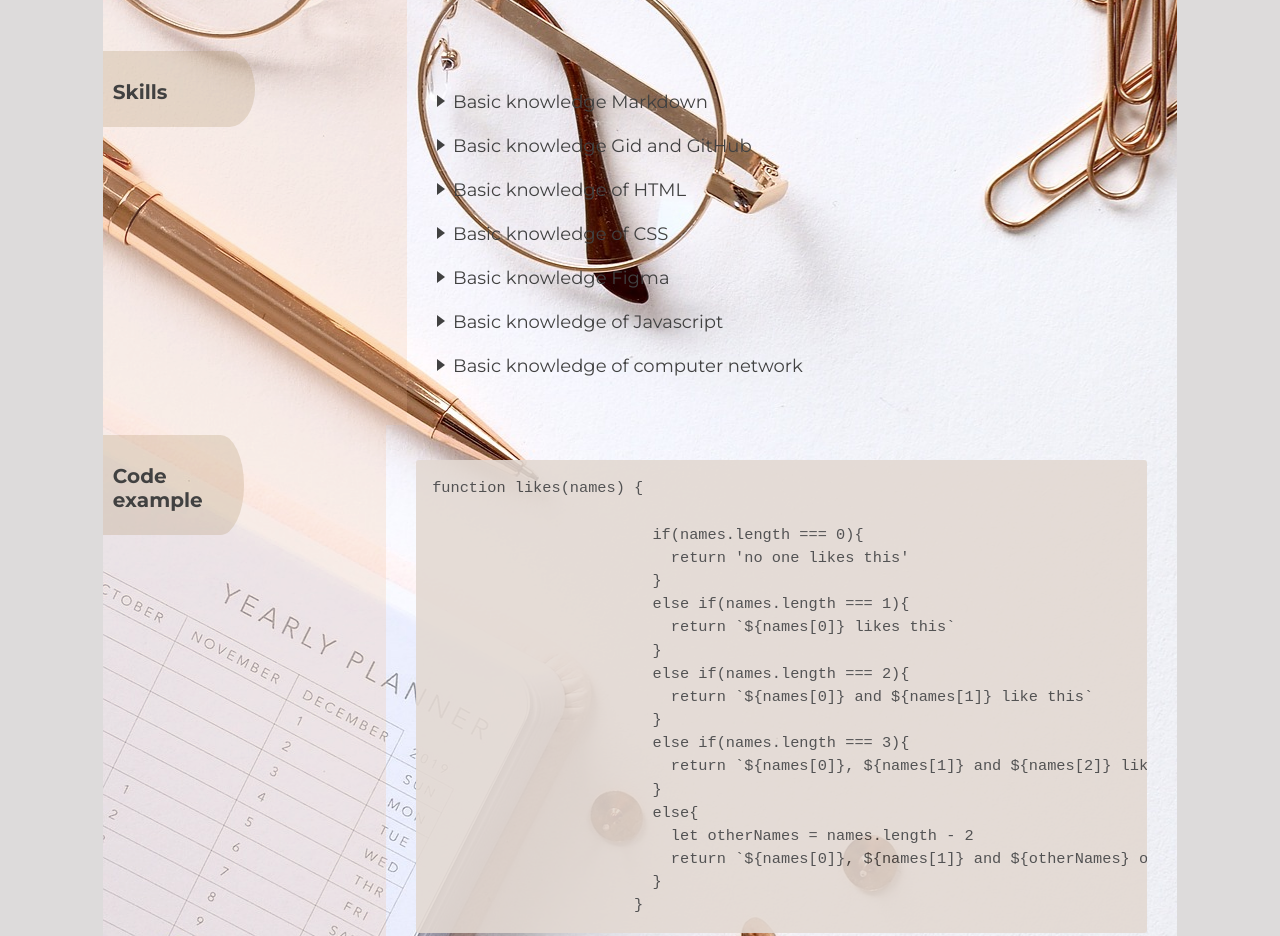
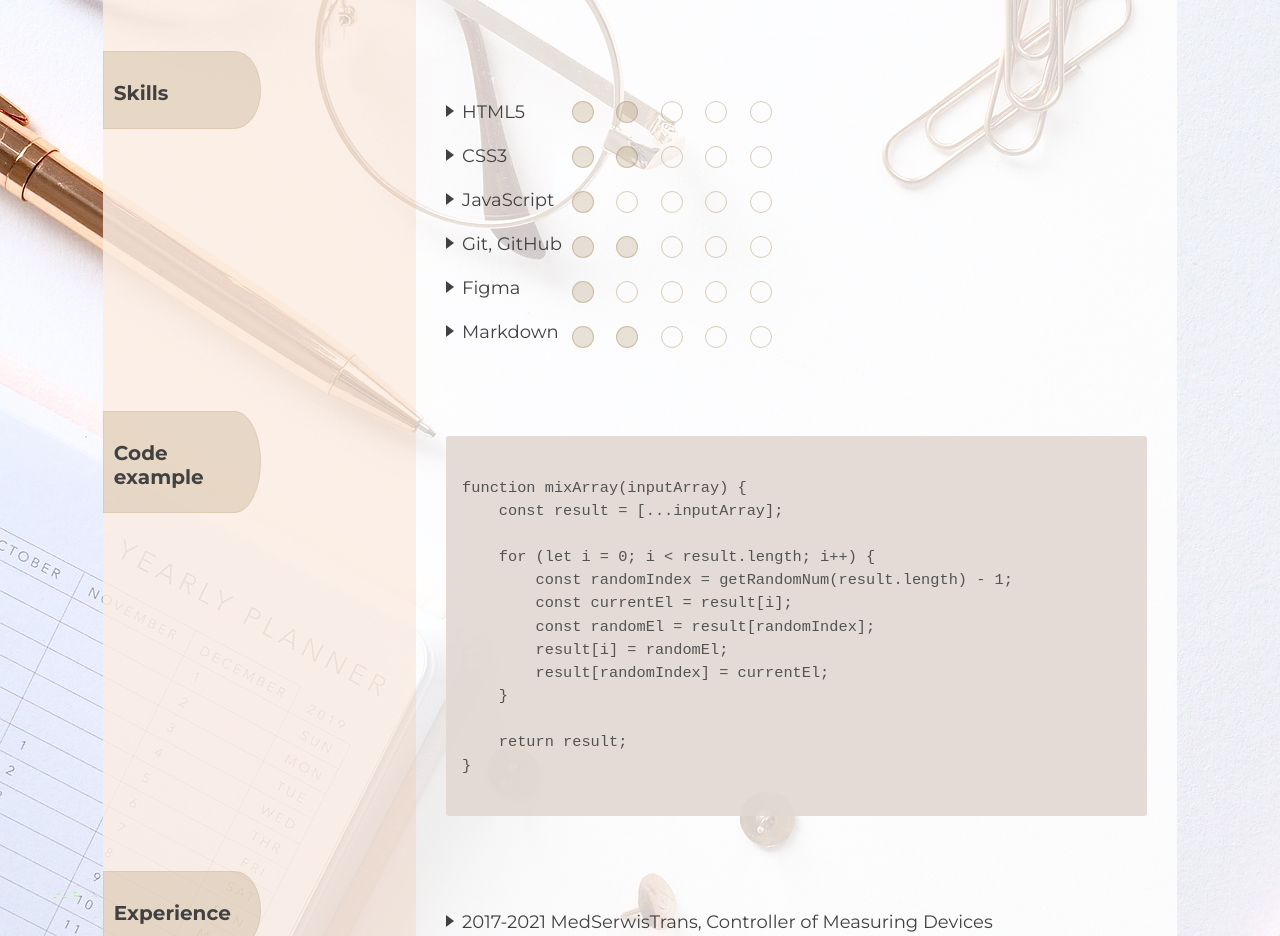
Before and after one commit to nastya-dmd/stage1-rsschool-cv, a plain HTML site: page index.html in a window 1280 px wide. Shown: the part 580-1516 px from the top of the page. Drawn offline with Linux system fonts and the light colour scheme.

Commit message:
feat: fix html markup, css styles and cv.md files

```diff
--- a/index.html
+++ b/index.html
@@ -12,7 +12,6 @@
 
 <body>
     <div class="container">
-        <div class="block">
         <header class="row">
             <div class="left">
                 <img src="./assets/img/Myimage.png" alt="my photo" class="avatar">
@@ -24,7 +23,7 @@
                         <li><a href="#skills">Skills</a></li>
                         <li><a href="#code">Code</a></li>
                         <li><a href="#experience">Experience</a></li>
-                            <li><a href="#education&courses">Education&Courses</a></li>
+                        <li><a href="#education">Education&Courses</a></li>
                         <li><a href="#projects">Projects</a></li>
                         <li><a href="#languages">Languages</a></li>
                     </ul>
@@ -40,14 +39,14 @@
                             <li>E-mail: <a
                                     href="mailto:iskhakova.anastasiya@gmail.com">iskhakova.anastasiya@gmail.com</a>
                             </li>
-                                <li>Location: Wroclaw, Poland</li>
-                                <li>GitHub: <a href="https://github.com/nastya-dmd" target="_blank">nastya-dmd</a></li>
+                            <li>Location: Wrocław, Poland</li>
+                            <li>GitHub: <a href="https://github.com/nastya-dmd" target="_blank">nastya-dmd</a>
+                            </li>
                         </ul>
                     </div>
                 </section>
             </div>
         </header>
-        </div>
         <main>
             <section class="row">
                 <div class="left" id="about">
@@ -56,9 +55,11 @@
                     </div>
                 </div>
                 <div class="right">
-                    <p>When an opportunity comes along the way, I prefer to take advantage of it. Career change is one
+                    <p>When an opportunity comes along the way, I prefer to take advantage of it. Career change is
+                        one
                         of
-                        them. My goal is to become a front-end developer. My strengths, like perseverance and interest
+                        them. My goal is to become a front-end developer. My strengths, like perseverance and
+                        interest
                         in
                         new things, will help in this.</p>
                 </div>
@@ -70,15 +71,60 @@
                     </div>
                 </div>
                 <div class="right">
+                    <div class="right-container">
                         <ul class="list">
-                        <li>Basic knowledge Markdown</li>
-                        <li>Basic knowledge Gid and GitHub</li>
-                        <li>Basic knowledge of HTML</li>
-                        <li>Basic knowledge of CSS</li>
-                        <li>Basic knowledge Figma</li>
-                        <li>Basic knowledge of Javascript</li>
-                        <li>Basic knowledge of computer network</li>
+                            <li>HTML5 </li>
+                            <li>CSS3</li>
+                            <li>JavaScript</li>
+                            <li>Git, GitHub</li>
+                            <li>Figma</li>
+                            <li>Markdown </li>
                         </ul>
+                        <div class="dots-container">
+                            <div class="dots-row">
+                                <div class="dots active"></div>
+                                <div class="dots active"></div>
+                                <div class="dots"></div>
+                                <div class="dots"></div>
+                                <div class="dots"></div>
+                            </div>
+                            <div class="dots-row">
+                                <div class="dots active"></div>
+                                <div class="dots active"></div>
+                                <div class="dots"></div>
+                                <div class="dots"></div>
+                                <div class="dots"></div>
+                            </div>
+                            <div class="dots-row">
+                                <div class="dots active"></div>
+                                <div class="dots"></div>
+                                <div class="dots"></div>
+                                <div class="dots"></div>
+                                <div class="dots"></div>
+                            </div>
+                            <div class="dots-row">
+                                <div class="dots active"></div>
+                                <div class="dots active"></div>
+                                <div class="dots"></div>
+                                <div class="dots"></div>
+                                <div class="dots"></div>
+                            </div>
+                            <div class="dots-row">
+                                <div class="dots active"></div>
+                                <div class="dots"></div>
+                                <div class="dots"></div>
+                                <div class="dots"></div>
+                                <div class="dots"></div>
+                            </div>
+                            <div class="dots-row">
+                                <div class="dots active"></div>
+                                <div class="dots active"></div>
+                                <div class="dots"></div>
+                                <div class="dots"></div>
+                                <div class="dots"></div>
+                            </div>
+                        </div>
+                    </div>
                 </div>
             </section>
             <section class="row">
@@ -88,25 +134,21 @@
                     </div>
                 </div>
                 <div class="right">
-                    <pre class="code"><code>function likes(names) {
+                    <pre class="code"><code>
+function mixArray(inputArray) {
+    const result = [...inputArray];
 
-                        if(names.length === 0){
-                          return 'no one likes this'
+    for (let i = 0; i &lt; result.length; i++) {
+        const randomIndex = getRandomNum(result.length) - 1;
+        const currentEl = result[i];
+        const randomEl = result[randomIndex];
+        result[i] = randomEl;
+        result[randomIndex] = currentEl;
     }
-                        else if(names.length === 1){
-                          return `${names[0]} likes this`
+
+    return result;
 }
-                        else if(names.length === 2){
-                          return `${names[0]} and ${names[1]} like this`
-                        }
-                        else if(names.length === 3){
-                          return `${names[0]}, ${names[1]} and ${names[2]} like this`
-                        }
-                        else{
-                          let otherNames = names.length - 2
-                          return `${names[0]}, ${names[1]} and ${otherNames} others like this`
-                        }
-                      } </code></pre>
+                     </code></pre>
                 </div>
             </section>
             <section class="row">
@@ -123,7 +165,7 @@
                 </div>
             </section>
             <section class="row">
-                <div class="left" id="education&courses">
+                <div class="left" id="education">
                     <div class="border">
                         <h2>Education&Courses</h2>
                     </div>
@@ -149,7 +191,8 @@
                                 target="_blank">Travel (HTML, CSS, JS)</a></li>
                         <li><a href="https://rolling-scopes-school.github.io/nastya-dmd-JSFEPRESCHOOL2022Q2/momentum/"
                                 target="_blank">Momentum (HTML, CSS, JS)</a></li>
-                        <li><a href="https://nastya-dmd-codejam-eldritch.netlify.app/" target="_blank">Eldritch Horror
+                        <li><a href="https://nastya-dmd-codejam-eldritch.netlify.app/" target="_blank">Eldritch
+                                Horror
                                 Codejam (HTML, CSS, JS)</a></li>
                     </ul>
                 </div>
@@ -180,7 +223,8 @@
         </main>
         <footer class="row">
             <div class="github">
-                <a href="https://github.com/nastya-dmd" target="_blank"><img src="./assets/img/github.png" alt="github"><span class="github">My GitHub</span></a>
+                <a href="https://github.com/nastya-dmd" target="_blank"><img src="./assets/img/github.png"
+                        alt="github"><span class="github">My GitHub</span></a>
             </div>
             <div>
                 <p>© 2022</p>
--- a/style.css
+++ b/style.css
@@ -24,7 +24,7 @@
 
 html {
     scroll-behavior: smooth;
-  }
+}
 
 body {
     font-family: 'Montserrat', sans-serif;
@@ -34,21 +34,24 @@ body {
     color: #414141;
     display: flex;
     justify-content: center;
-    min-height: 100vh;
-    height: 100vh;
+    background-image: url('assets/img/img.jpg');
+    background-position: left;
+    background-repeat: no-repeat;
+    background-attachment: fixed;
 }
 
 .container {
     margin: 0;
-    background-image: url('assets/img/img.jpg');
+    background-color: hsla(0, 100%, 100%, 0.8);
+    /* background-image: url('assets/img/img.jpg');
     background-position: left;
-    height: 2428px;
+    background-repeat: no-repeat;
+    background-attachment: fixed; */
+    /* height: 2428px; */
     width: 85%;
-    background-repeat: no-repeat;
-    background-attachment: fixed;
 }
 
-.block {
+header {
     background-color: rgba(238, 182, 136, 0.199);
 }
 
@@ -62,7 +65,8 @@ header .left {
 }
 
 .left {
-    width: 30%;
+    min-width: 30%;
+    max-width: 30%;
     background-color: rgba(238, 182, 136, 0.199);
     padding-bottom: 30px;
     padding-top: 10px;
@@ -74,6 +78,36 @@ header .left {
     padding-left: 30px;
     padding-bottom: 30px;
     padding-top: 20px;
+}
+
+.right-container {
+    display: flex;
+}
+
+.dots-container {
+    display: flex;
+    flex-direction: column;
+    margin-top: 40px;
+}
+
+.dots-row {
+    width: 200px;
+    margin-bottom: 23px;
+    margin-left: 10px;
+    display: flex;
+    justify-content: space-between;
+}
+
+.dots {
+    width: 20px;
+    height: 20px;
+    /* background-color: rgba(175, 147, 105, 0.26); */
+    border: 1px solid rgba(175, 147, 105, 0.459);
+    border-radius: 50%;
+}
+
+.dots.active {
+    background-color: rgba(175, 147, 105, 0.26);
 }
 
 .left .avatar {
@@ -185,6 +219,7 @@ h2 {
 
 .border {
     border-radius: 0 100% 100% 0 / 0 300% 300% 0;
+    border: 1px solid rgba(175, 147, 105, 0.164);
     width: 50%;
     background-color: rgba(175, 147, 105, 0.26);
     padding-top: 2px;
@@ -208,11 +243,13 @@ h2 {
 .projects-links ul li a {
     text-decoration: none;
 }
+
 .projects-links ul li a:hover {
     background-color: rgba(175, 147, 105, 0.123);
     border-radius: 5%;
 
 }
+
 .container-line {
     display: flex;
     flex-direction: row;
@@ -221,6 +258,7 @@ h2 {
 
 .container-line .line {
     background-color: rgba(175, 147, 105, 0.26);
+    border: 1px solid rgba(175, 147, 105, 0.280);
     margin-left: 10px;
 }
 
@@ -250,7 +288,7 @@ footer {
     justify-content: space-around;
     /* margin-left: 30px; */
     height: 50px;
-    background-color:rgba(175, 147, 105, 0.26) ;
+    background-color: rgba(175, 147, 105, 0.26);
 }
 
 footer img {
@@ -265,6 +303,6 @@ footer img {
 }
 
 .github a:hover {
-   color:#414141;
-   background-color: revert;
+    color: #414141;
+    background-color: revert;
 }
```
Also changed, not shown: 1 other file. Lines whose indentation alone changed are shown as unchanged.
